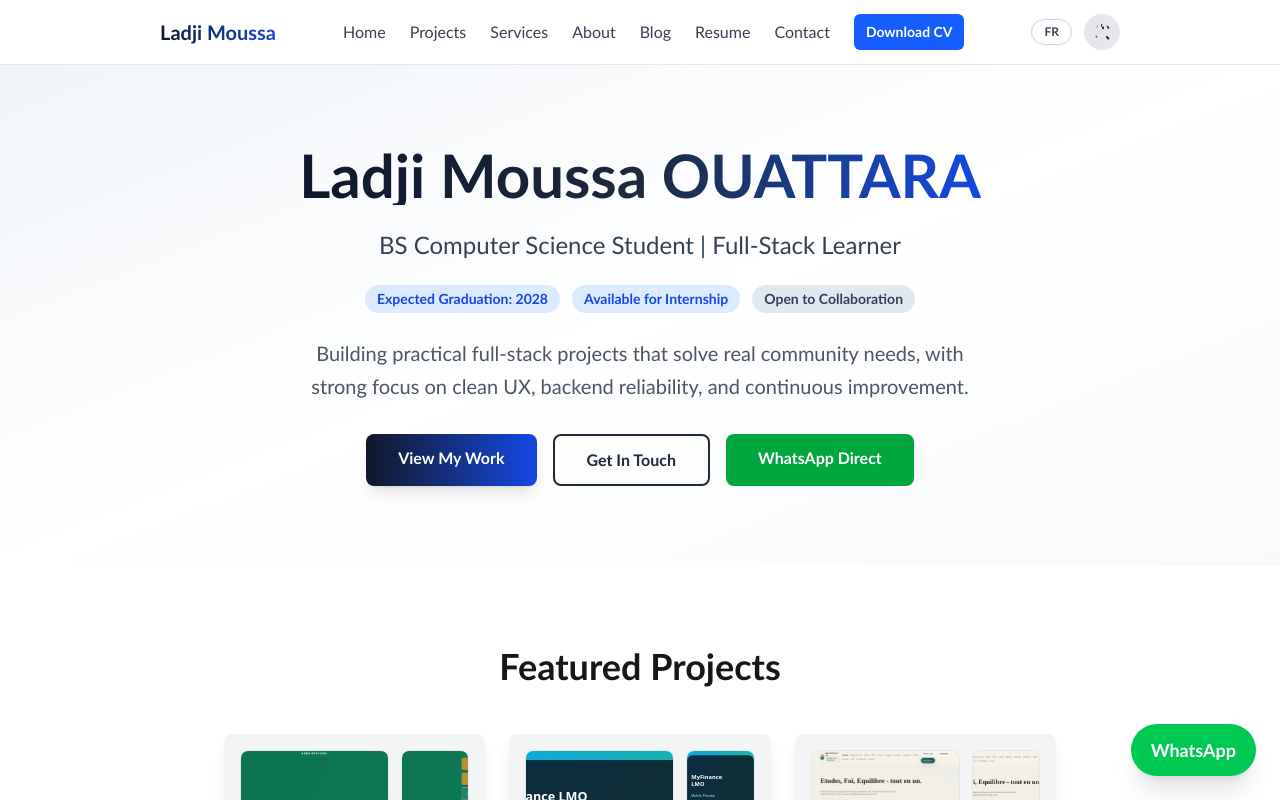
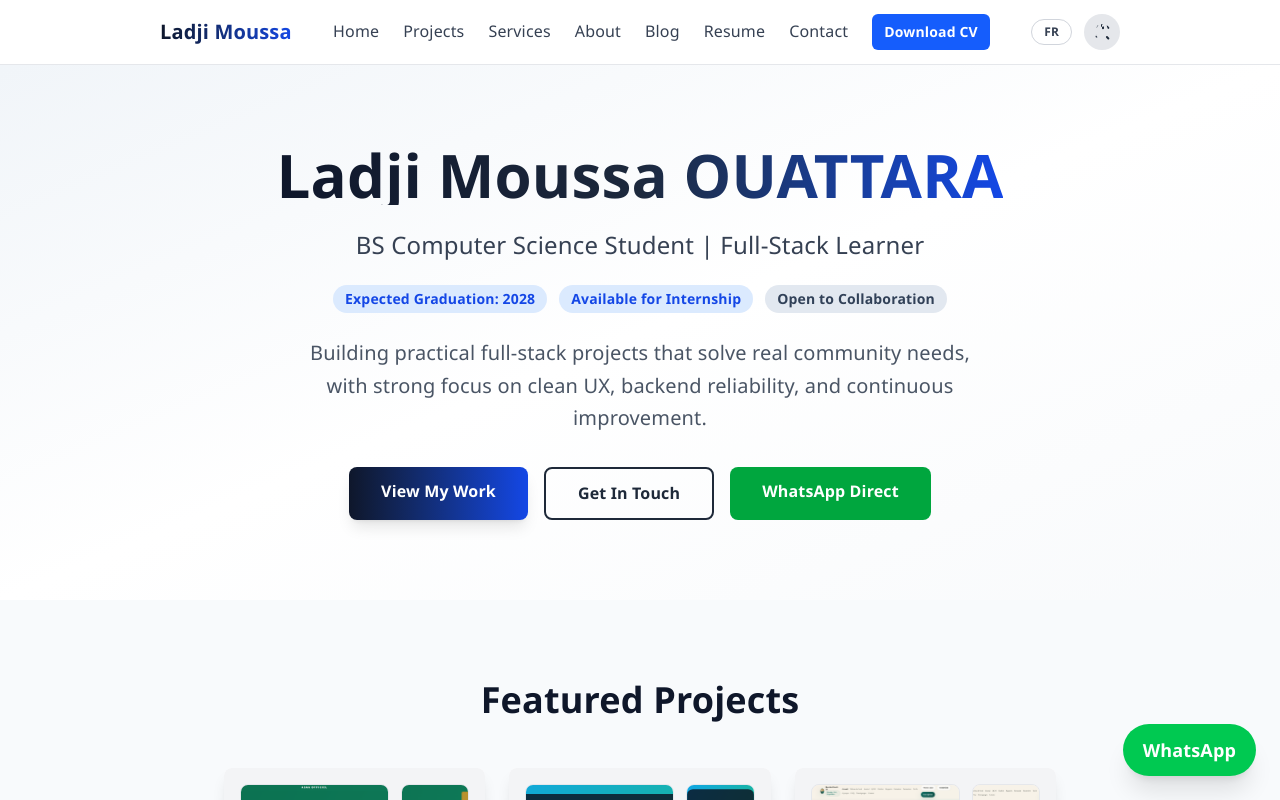
Before and after one commit to AkmelFed12/Portfolio, a Next.js app: page / in a window 1280 px wide. Shown: the top 800 px of the page. Built offline with nearby package versions, Linux system fonts and the light colour scheme; no server answers.

Commit message:
Fix manual dark mode toggle and refine global professional theme base

```diff
--- a/src/app/globals.css
+++ b/src/app/globals.css
@@ -1,28 +1,33 @@
 @import "tailwindcss";
+@custom-variant dark (&:where(.dark, .dark *));
 
 :root {
-  --background: #ffffff;
-  --foreground: #171717;
+  --background: #f8fafc;
+  --foreground: #0f172a;
+  --surface: #ffffff;
+  --muted: #64748b;
 }
 
 @theme inline {
   --color-background: var(--background);
   --color-foreground: var(--foreground);
-  --font-sans: "Trebuchet MS", "Segoe UI", sans-serif;
+  --font-sans: "Segoe UI", "Trebuchet MS", sans-serif;
   --font-mono: "Consolas", "Courier New", monospace;
 }
 
-@media (prefers-color-scheme: dark) {
-  :root {
-    --background: #0a0a0a;
-    --foreground: #ededed;
-  }
+.dark {
+  --background: #020617;
+  --foreground: #e2e8f0;
+  --surface: #0f172a;
+  --muted: #94a3b8;
 }
 
 body {
   background: var(--background);
   color: var(--foreground);
   font-family: var(--font-sans);
+  line-height: 1.6;
+  letter-spacing: 0.01em;
 }
 
 /* Animations */
--- a/src/app/layout.tsx
+++ b/src/app/layout.tsx
@@ -48,7 +48,22 @@ export default function RootLayout({
   children: React.ReactNode;
 }>) {
   return (
-    <html lang="en" className="h-full antialiased">
+    <html lang="en" className="h-full antialiased" suppressHydrationWarning>
+      <head>
+        <script
+          dangerouslySetInnerHTML={{
+            __html: `
+              (function() {
+                try {
+                  var saved = localStorage.getItem('theme');
+                  var useDark = saved ? saved === 'dark' : window.matchMedia('(prefers-color-scheme: dark)').matches;
+                  document.documentElement.classList.toggle('dark', useDark);
+                } catch (e) {}
+              })();
+            `,
+          }}
+        />
+      </head>
       <body className="min-h-full flex flex-col bg-white dark:bg-black text-gray-900 dark:text-white">
         <GoogleAnalytics />
         <Suspense fallback={null}>
--- a/src/components/ThemeToggle.tsx
+++ b/src/components/ThemeToggle.tsx
@@ -6,22 +6,20 @@ export default function ThemeToggle() {
   const [isDark, setIsDark] = useState(false);
   const [mounted, setMounted] = useState(false);
 
+  const applyTheme = (dark: boolean) => {
+    document.documentElement.classList.toggle('dark', dark);
+    localStorage.setItem('theme', dark ? 'dark' : 'light');
+  };
+
   useEffect(() => {
     setMounted(true);
-    const isDarkMode = localStorage.getItem('theme') === 'dark' ||
-      (!localStorage.getItem('theme') && window.matchMedia('(prefers-color-scheme: dark)').matches);
+    const savedTheme = localStorage.getItem('theme');
+    const isDarkMode =
+      savedTheme === 'dark' ||
+      (!savedTheme && window.matchMedia('(prefers-color-scheme: dark)').matches);
     setIsDark(isDarkMode);
-    applyTheme(isDarkMode);
+    document.documentElement.classList.toggle('dark', isDarkMode);
   }, []);
-
-  const applyTheme = (dark: boolean) => {
-    if (dark) {
-      document.documentElement.classList.add('dark');
-    } else {
-      document.documentElement.classList.remove('dark');
-    }
-    localStorage.setItem('theme', dark ? 'dark' : 'light');
-  };
 
   const toggleTheme = () => {
     const newDark = !isDark;
```
